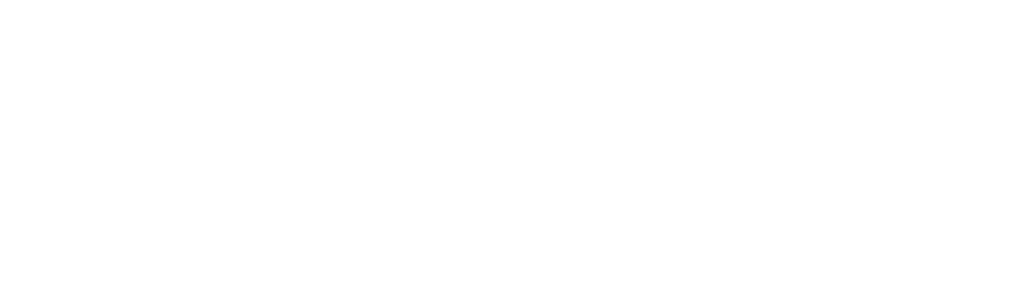
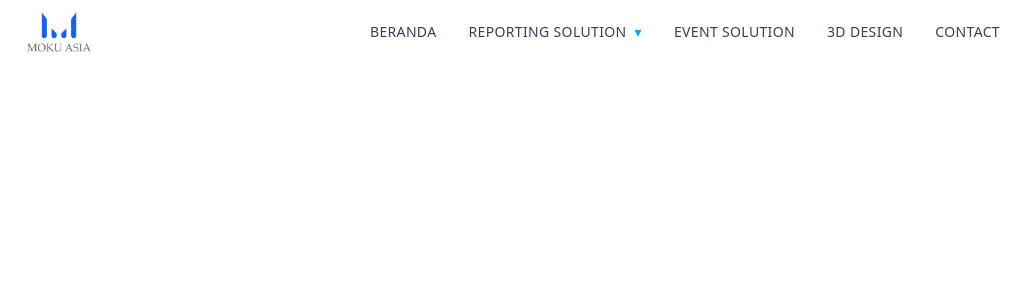
Before and after one commit to renoammar/moku-kreativ-asia, a Next.js app: page / in a window 1280 px wide. Shown: the top 300 px of the page, without its empty margins (0-1036 px from the left). Built offline with nearby package versions, Linux system fonts and the light colour scheme.

Commit message:
feat: applied motion and navbar(static)

```diff
--- a/app/components/UI/Navbar.tsx
+++ b/app/components/UI/Navbar.tsx
@@ -1,8 +1,115 @@
-import React from 'react'
+'use client'
+import { AnimatePresence, motion } from 'motion/react'
+import { useState } from 'react'
 
 function Navbar() {
+  const navItems = [
+    { label: 'BERANDA' },
+    {
+      label: 'REPORTING SOLUTION',
+      children: ['All Reporting Solutions', 'Annual Report', 'Sustainability Report', 'Assurance', 'Company Profile'],
+    },
+    { label: 'EVENT SOLUTION' },
+    { label: '3D DESIGN' },
+    { label: 'CONTACT' },
+  ]
+
+  const [isMenuOpen, setIsMenuOpen] = useState(false)
+  const [isReportingOpen, setIsReportingOpen] = useState(false)
+
   return (
-    <div className='h-10 w-full bg-red-400'>Navbar</div>
+    <motion.div
+      className={`w-[80%] overflow-hidden md:overflow-visible bg-[rgba(255,255,255,0.92)] backdrop-blur-3xl ${isMenuOpen ? 'rounded-4xl' : 'rounded-full'}`}
+    >
+      <div className='h-16 px-6 flex items-center justify-between'>
+        <img src="/images/moku_icon.png" alt="Moku Kreativ Asia" className='h-17.5 w-17.5' />
+
+        <ul className='hidden md:flex items-center gap-8 text-slate-700 text-sm font-medium tracking-wide'>
+          {navItems.map((item) => (
+            <li
+              key={item.label}
+              className='relative cursor-pointer'
+              onMouseEnter={() => item.children && setIsReportingOpen(true)}
+              onMouseLeave={() => item.children && setIsReportingOpen(false)}
+            >
+              {item.children ? (
+                <>
+                  <button
+                    type='button'
+                    className='flex items-center gap-2'
+                    onClick={() => setIsReportingOpen((prev) => !prev)}
+                    aria-expanded={isReportingOpen}
+                    aria-controls='desktop-reporting-dropdown'
+                  >
+                    {item.label}
+                    <span className='text-sky-500'>▾</span>
+                  </button>
+
+                  <AnimatePresence>
+                    {isReportingOpen && (
+                      <motion.div
+                        id='desktop-reporting-dropdown'
+                        initial={{ opacity: 0, y: -6 }}
+                        animate={{ opacity: 1, y: 0 }}
+                        exit={{ opacity: 0, y: -6 }}
+                        transition={{ duration: 0.2, ease: 'easeOut' }}
+                        className='absolute left-0 top-full z-30 mt-3 w-72 rounded-3xl border border-sky-100 bg-white/95 p-3 shadow-sm backdrop-blur-md'
+                      >
+                        <ul className='text-slate-700'>
+                          {item.children.map((child, index) => (
+                            <li
+                              key={child}
+                              className={`px-3 py-2 text-base ${index !== item.children.length - 1 ? 'border-b border-sky-100' : ''}`}
+                            >
+                              {child}
+                            </li>
+                          ))}
+                        </ul>
+                      </motion.div>
+                    )}
+                  </AnimatePresence>
+                </>
+              ) : (
+                item.label
+              )}
+            </li>
+          ))}
+        </ul>
+
+        <button
+          type='button'
+          onClick={() => setIsMenuOpen((prev) => !prev)}
+          className='md:hidden flex items-center gap-2 text-slate-700 text-sm font-medium tracking-wide'
+          aria-expanded={isMenuOpen}
+          aria-controls='mobile-navbar-menu'
+        >
+          <span className='h-2.5 w-2.5 rounded-full bg-sky-500' />
+          MENU
+        </button>
+      </div>
+
+      <AnimatePresence initial={false}>
+        {isMenuOpen && (
+          <motion.ul
+            id='mobile-navbar-menu'
+            initial={{ height: 0, opacity: 0 }}
+            animate={{ height: 'auto', opacity: 1 }}
+            exit={{ height: 0, opacity: 0 }}
+            transition={{ duration: 0.3, ease: 'easeInOut' }}
+            className='md:hidden px-5 pb-3'
+          >
+            {navItems.map((item, index) => (
+              <li
+                key={item.label}
+                className={`py-4 text-4xl text-slate-800 ${index !== navItems.length - 1 ? 'border-b border-sky-100' : ''}`}
+              >
+                {item.label.charAt(0) + item.label.slice(1).toLowerCase()}
+              </li>
+            ))}
+          </motion.ul>
+        )}
+      </AnimatePresence>
+    </motion.div>
   )
 }
 
--- a/app/globals.css
+++ b/app/globals.css
@@ -1,8 +1,8 @@
 @import "tailwindcss";
 /* DELETE this block in globals.css */
-@media (prefers-color-scheme: dark) {
+/* @media (prefers-color-scheme: dark) {
   :root {
     --background: #0a0a0a;
     --foreground: #ededed;
   }
-}
+} */
--- a/app/layout.tsx
+++ b/app/layout.tsx
@@ -1,7 +1,7 @@
 import type { Metadata } from "next";
 import { Geist, Geist_Mono } from "next/font/google";
 import "./globals.css";
-
+import Navbar from "./components/UI/Navbar";
 const geistSans = Geist({
   variable: "--font-geist-sans",
   subsets: ["latin"],
@@ -27,7 +27,10 @@ export default function RootLayout({
       lang="en"
       className={`${geistSans.variable} ${geistMono.variable} h-full antialiased`}
     >
-      <body className="min-h-full flex flex-col bg-white text-black">{children}</body>
+      <body className="min-h-full flex flex-col bg-white text-black">
+        <Navbar />
+        {children}
+      </body>
     </html>
   );
 }
--- a/package.json
+++ b/package.json
@@ -9,6 +9,7 @@
     "lint": "eslint"
   },
   "dependencies": {
+    "motion": "^12.38.0",
     "next": "16.2.1",
     "react": "19.2.4",
     "react-dom": "19.2.4"
```
Also changed, not shown: public/images/moku_icon.png (added), 1 other file (tests, documents, lock files or other folders).
